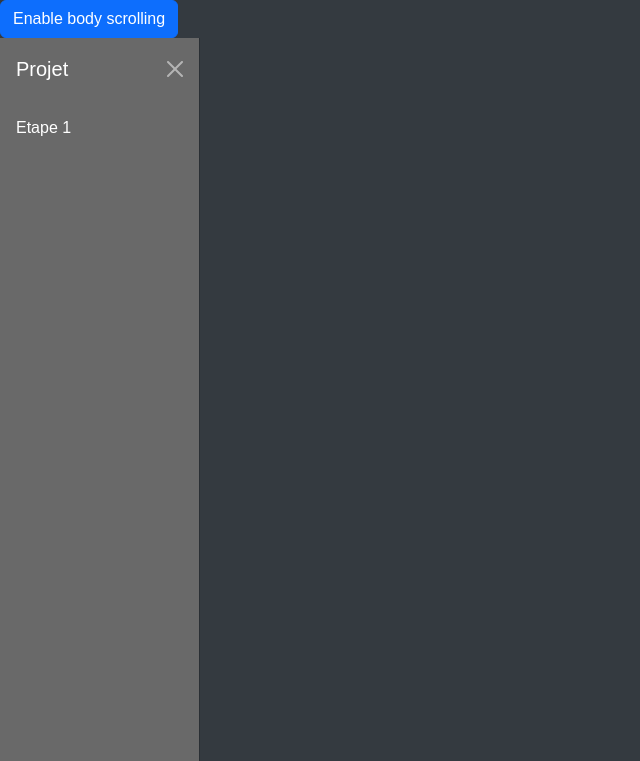
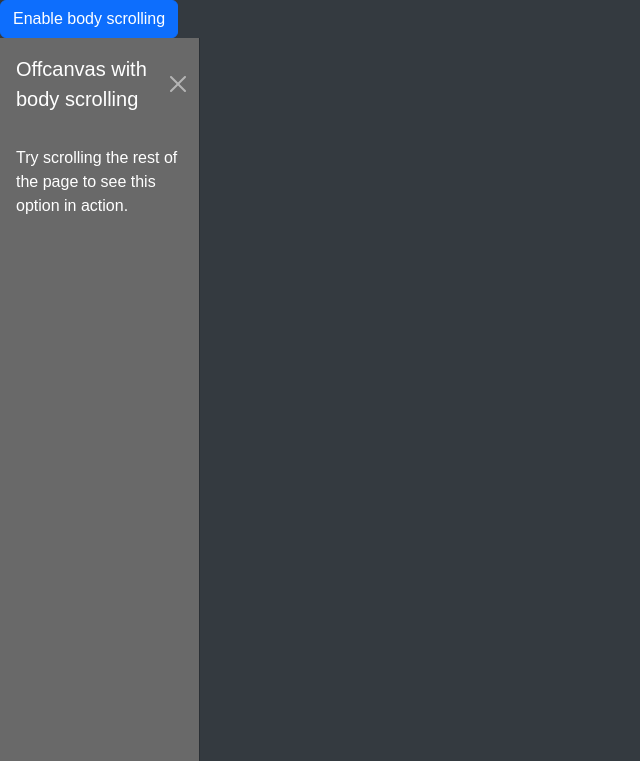
Before and after one commit to SIRdud12/Projet-Technologique-T2, a PHP site: page /Essayer_gate.php in a window 1280 px wide, after a click on "Enable body scrolling". Shown: the top 761 px of the page, without its empty margins (0-640 px from the left). Run offline with PHP 8.4, Linux system fonts and the light colour scheme; some web fonts are replaced.

Commit message:
Add files via upload

```diff
--- a/Essayer_gate.php
+++ b/Essayer_gate.php
@@ -13,11 +13,11 @@
 
 <div class="offcanvas offcanvas-start" data-bs-scroll="true" data-bs-backdrop="false" tabindex="-1" id="offcanvasScrolling" aria-labelledby="offcanvasScrollingLabel">
   <div class="offcanvas-header">
-    <h5 class="offcanvas-title" id="offcanvasScrollingLabel">Projet</h5>
+    <h5 class="offcanvas-title" id="offcanvasScrollingLabel">Offcanvas with body scrolling</h5>
     <button type="button" class="btn-close" data-bs-dismiss="offcanvas" aria-label="Close"></button>
   </div>
   <div class="offcanvas-body">
-    <p>Etape 1</p>
+    <p>Try scrolling the rest of the page to see this option in action.</p>
   </div>
 </div>
 
--- a/GATE.php
+++ b/GATE.php
@@ -54,6 +54,7 @@
                 <div>
                     <button class="btn btn-outline-light me-2">Se connecter</button>
                     <button class="btn btn-light">S'inscrire</button>
+                     <a href="Essayer_gate.php" class="btn btn-light">Essayer Gate</a>
                 </div>
             </div>
         </div>
```
Also changed, not shown: Essayer_gate.js (deleted, +0 -12 lines).
